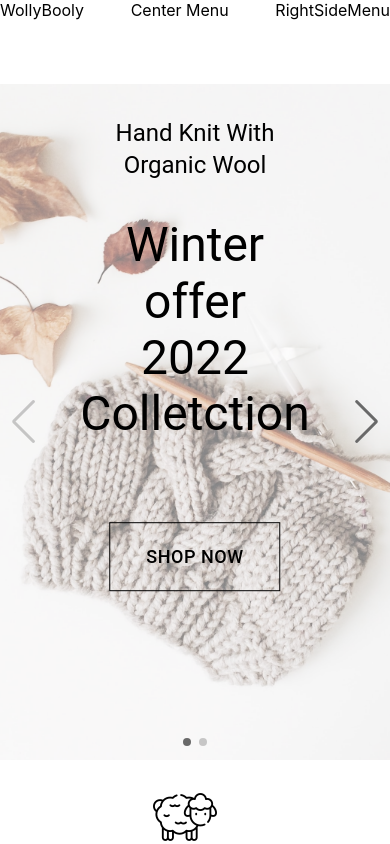
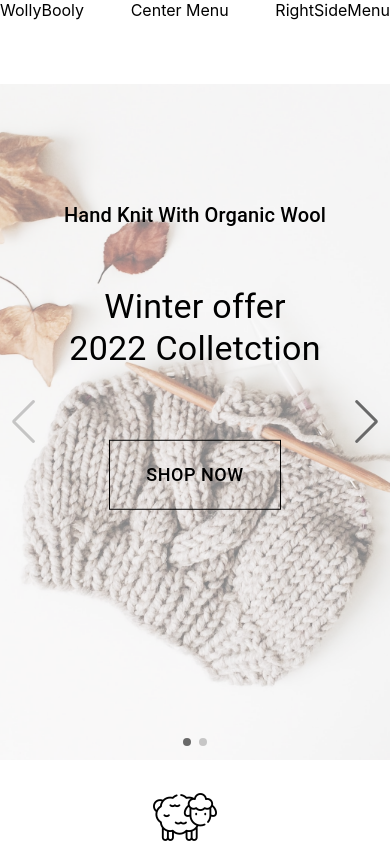
Before and after one commit to GoranAviani/react_web, a React (Create React App) app: page / in a window 390 px wide. Shown: the top 844 px of the page. Built offline with nearby package versions, Linux system fonts and the light colour scheme.

Commit message:
Building index page

```diff
--- a/src/components/Carousel/partials/CarouselText.css
+++ b/src/components/Carousel/partials/CarouselText.css
@@ -1,6 +1,7 @@
 .carousel-text {
     position: absolute;
     text-align: center;
+    width: 100%;
     left: 50%;
     top: 40%;
     transform: translate(-50%, -50%);
--- a/src/components/Carousel/partials/CarouselText.js
+++ b/src/components/Carousel/partials/CarouselText.js
@@ -16,18 +16,18 @@ const CarouselText = () => {
     const {isMobile} = useWindowDimensions()
     return (
         <div className="carousel-text">
-            <Typography variant="h5">
+            <Typography variant={isMobile ? "h6" : "h5"}>
                 {TEXT.handSewnOrganicWool}
             </Typography>
-            <Spacer size={36}/>
+            <Spacer size={isMobile ? 55 : 35}/>
 
-            <Typography variant="h3">
+            <Typography variant={isMobile ? "h4" : "h3"}>
                 {TEXT.winterOffer}
             </Typography>
-            <Typography variant="h3">
+            <Typography variant={isMobile ? "h4" : "h3"}>
                 {TEXT.collectionTwoTwenty}
             </Typography>
-            <Spacer axis="vertical" size={80}/>
+            <Spacer axis="vertical" size={isMobile ? 70 : 80}/>
 
             <Button style={{
                 borderRadius: 0,
```
